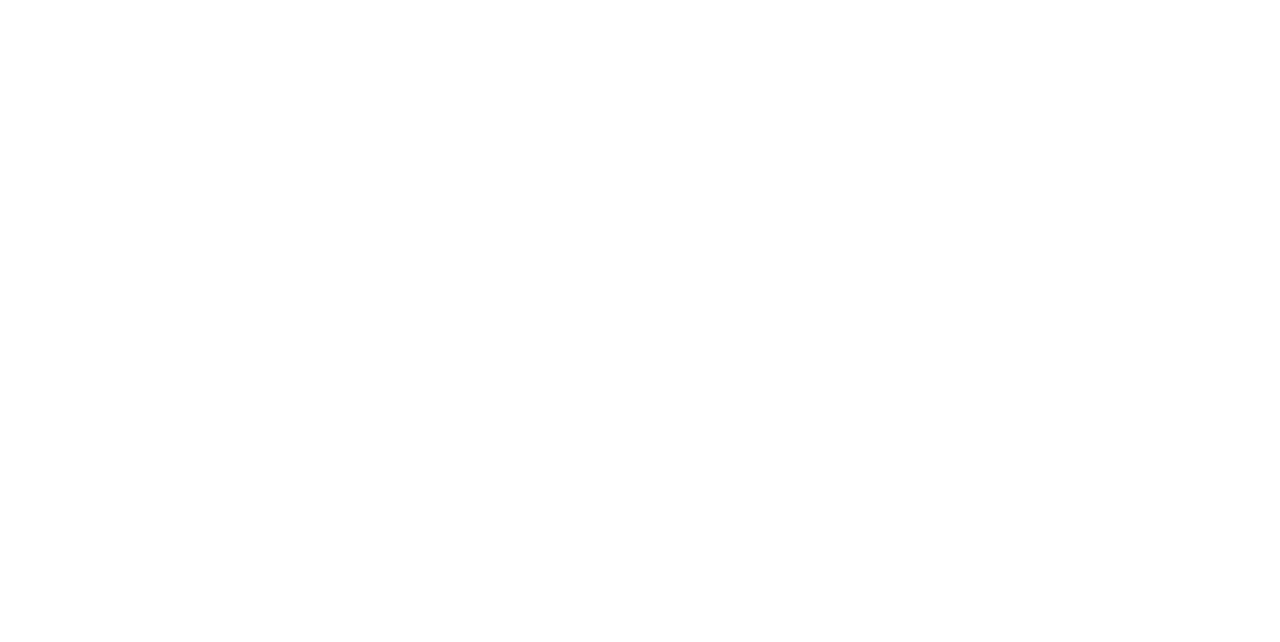
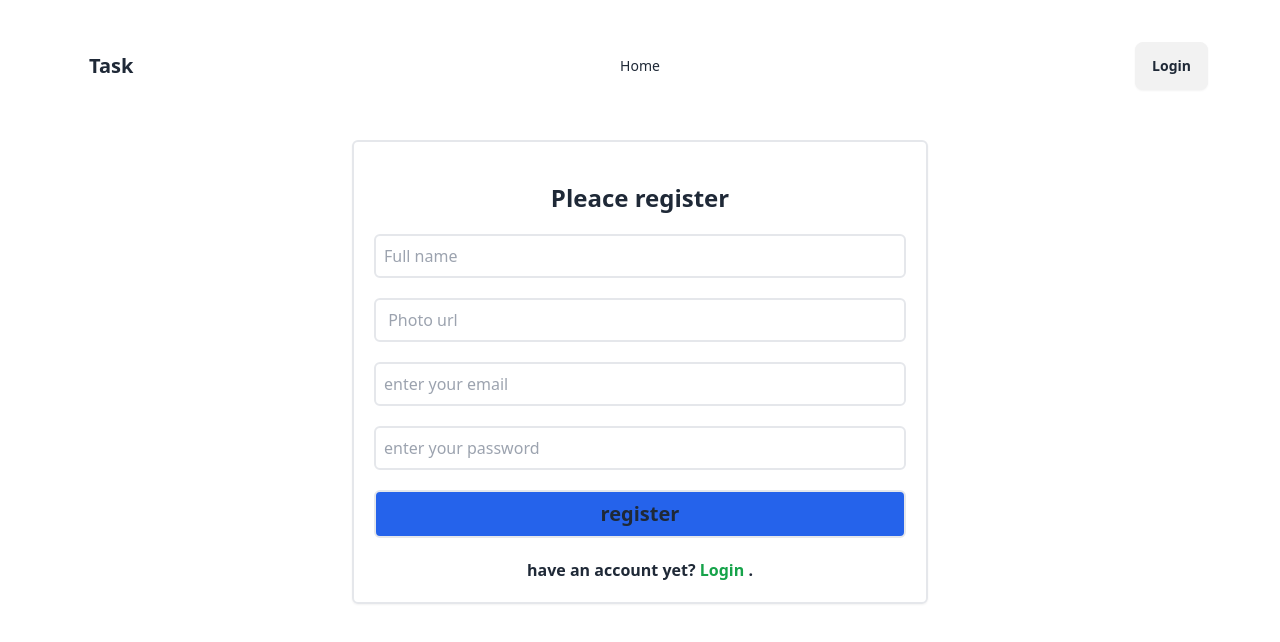
Before and after one commit to rezwanhossen/task-clint, a React (Vite) app: page /reg in a window 1280 px wide. Before the commit this address had no page. Shown: the top 642 px of the page. Built offline with nearby package versions, Linux system fonts and the light colour scheme; no server answers.

Commit message:
email google login

```diff
--- a/package.json
+++ b/package.json
@@ -10,8 +10,11 @@
     "preview": "vite preview"
   },
   "dependencies": {
+    "firebase": "^10.13.0",
     "react": "^18.3.1",
     "react-dom": "^18.3.1",
+    "react-hook-form": "^7.52.2",
+    "react-icons": "^5.3.0",
     "react-router-dom": "^6.26.1"
   },
   "devDependencies": {
--- a/src/Components/Error/Error.jsx
+++ b/src/Components/Error/Error.jsx
@@ -1,4 +1,5 @@
 import React from "react";
+import { Link } from "react-router-dom";
 
 const Error = () => {
   return (
--- /dev/null
+++ b/src/Components/FirbaseProv/FirebaseProvider.jsx
@@ -0,0 +1,50 @@
+import {
+  createUserWithEmailAndPassword,
+  onAuthStateChanged,
+  signInWithEmailAndPassword,
+  signInWithPopup,
+  signOut,
+} from "firebase/auth";
+import React, { useEffect, useState } from "react";
+import { createContext } from "react";
+import auth from "../Firebase/firebase.config";
+import { GoogleAuthProvider } from "firebase/auth";
+export const AuthContext = createContext(null);
+const googlepro = new GoogleAuthProvider();
+const FirebaseProvider = ({ children }) => {
+  const [user, setuser] = useState(null);
+  //creat users
+  const creatUser = (email, password) => {
+    return createUserWithEmailAndPassword(auth, email, password);
+  };
+  // Login user
+  const loginUser = (email, password) => {
+    return signInWithEmailAndPassword(auth, email, password);
+  };
+
+  // logout
+  const logout = () => {
+    return signOut(auth);
+  };
+
+  //GOOGLE LOGIN
+  const googleLogin = () => {
+    return signInWithPopup(auth, googlepro);
+  };
+
+  useEffect(() => {
+    const unsubcrib = onAuthStateChanged(auth, (user) => {
+      if (user) {
+        setuser(user);
+      }
+    });
+    return () => unsubcrib();
+  }, []);
+
+  const allValu = { user, creatUser, loginUser, googleLogin, logout };
+  return (
+    <AuthContext.Provider value={allValu}>{children}</AuthContext.Provider>
+  );
+};
+
+export default FirebaseProvider;
--- /dev/null
+++ b/src/Components/Firebase/firebase.config.js
@@ -0,0 +1,20 @@
+// Import the functions you need from the SDKs you need
+import { initializeApp } from "firebase/app";
+import { getAuth } from "firebase/auth";
+// TODO: Add SDKs for Firebase products that you want to use
+// https://firebase.google.com/docs/web/setup#available-libraries
+
+// Your web app's Firebase configuration
+const firebaseConfig = {
+  apiKey: "AIzaSyCif4ybeThMtSalkJvPAzMwv9r6aSGXd5E",
+  authDomain: "dragon-news-auth-c91fa.firebaseapp.com",
+  projectId: "dragon-news-auth-c91fa",
+  storageBucket: "dragon-news-auth-c91fa.appspot.com",
+  messagingSenderId: "1096508893132",
+  appId: "1:1096508893132:web:d7324c645b43ed4fc8df69",
+};
+
+// Initialize Firebase
+const app = initializeApp(firebaseConfig);
+const auth = getAuth(app);
+export default auth;
--- /dev/null
+++ b/src/Components/Hook/useAuth.jsx
@@ -0,0 +1,9 @@
+import React, { useContext } from "react";
+import { AuthContext } from "../FirbaseProv/FirebaseProvider";
+
+const useAuth = () => {
+  const all = useContext(AuthContext);
+  return all;
+};
+
+export default useAuth;
--- /dev/null
+++ b/src/Components/LoginAndReg/Login.jsx
@@ -0,0 +1,96 @@
+import React, { useContext } from "react";
+import { useForm } from "react-hook-form";
+import { Link } from "react-router-dom";
+import { AuthContext } from "../FirbaseProv/FirebaseProvider";
+import { FaGoogle } from "react-icons/fa";
+
+const Login = () => {
+  const { loginUser, googleLogin } = useContext(AuthContext);
+  const {
+    register,
+    handleSubmit,
+
+    formState: { errors },
+  } = useForm();
+  const onSubmit = (data) => {
+    loginUser(data.email, data.password)
+      .then((result) => {
+        console.log(result.user);
+        // if (result.user) {
+        //   naviget(from);
+        // }
+      })
+      .catch((error) => {
+        console.log(error);
+      })
+
+      .catch((error) => {
+        seterror(error.message);
+      });
+  };
+  const handelSocalLoig = (socalprov) => {
+    socalprov().then((result) => {
+      console.log(result.user);
+      //   if (restlt.user) {
+      //     naviget(from);
+      //   }
+    });
+  };
+  return (
+    <div className="mt-10">
+      <div className=" w-full md:w-[50%] mx-auto p-5 border-2 rounded-md shadow-sm">
+        <h2 className=" text-2xl font-bold text-center my-5">Pleace login</h2>
+        <form
+          onSubmit={handleSubmit(onSubmit)}
+          className=" space-y-5"
+          action=""
+        >
+          <div>
+            <input
+              placeholder="enter your email"
+              className="w-full rounded-md border-2 p-2"
+              type="email"
+              name=""
+              id=""
+              required
+              {...register("email")}
+            />
+          </div>
+
+          <div>
+            <input
+              placeholder="enter your password"
+              className="w-full rounded-md border-2 p-2"
+              type="password"
+              name=""
+              id=""
+              required
+              {...register("password")}
+            />
+          </div>
+          <input
+            className=" border-2 w-full bg-blue-600 p-2 text-xl font-bold rounded-md"
+            type="submit"
+            value="login"
+          />
+        </form>
+        <p className="mt-5 font-bold">
+          {" "}
+          Don't have an account yet?{" "}
+          <Link to="/reg" className=" text-green-600">
+            Sign up
+          </Link>{" "}
+          .
+        </p>
+        <h5 className=" divider text-lg my-4 font-bold">Continue with</h5>
+        <div>
+          <button onClick={() => handelSocalLoig(googleLogin)} className=" btn">
+            <FaGoogle /> Google
+          </button>
+        </div>
+      </div>
+    </div>
+  );
+};
+
+export default Login;
--- /dev/null
+++ b/src/Components/LoginAndReg/Register.jsx
@@ -0,0 +1,99 @@
+// import React from "react";
+
+import { useContext } from "react";
+import { useForm } from "react-hook-form";
+import { Link } from "react-router-dom";
+import { AuthContext } from "../FirbaseProv/FirebaseProvider";
+
+const Register = () => {
+  const { creatUser } = useContext(AuthContext);
+  const {
+    register,
+    handleSubmit,
+
+    formState: { errors },
+  } = useForm();
+
+  const onSubmit = (data) => {
+    const { email, password, fullname, img } = data;
+    creatUser(email, password).then((res) => {
+      console.log(res);
+    });
+  };
+  return (
+    <div>
+      <div className="mt-10">
+        <div className=" w-full md:w-[50%] mx-auto p-5 border-2 rounded-md shadow-sm">
+          <h2 className=" text-2xl font-bold text-center my-5">
+            Pleace register
+          </h2>
+          <form
+            onSubmit={handleSubmit(onSubmit)}
+            className=" space-y-5"
+            action=""
+          >
+            <div>
+              <input
+                className="w-full rounded-md border-2 p-2"
+                type="text"
+                placeholder="Full name"
+                name=""
+                id=""
+                {...register("fullname")}
+                required
+              />
+            </div>
+            <div>
+              <input
+                className="w-full rounded-md border-2 p-2"
+                type="text"
+                placeholder=" Photo url"
+                name=""
+                id=""
+                {...register("img")}
+              />
+            </div>
+            <div>
+              <input
+                placeholder="enter your email"
+                className="w-full rounded-md border-2 p-2"
+                type="email"
+                name=""
+                id=""
+                required
+                {...register("email")}
+              />
+            </div>
+
+            <div>
+              <input
+                placeholder="enter your password"
+                className="w-full rounded-md border-2 p-2"
+                type="password"
+                name=""
+                id=""
+                required
+                {...register("password")}
+              />
+            </div>
+            <input
+              className=" border-2 w-full bg-blue-600 p-2 text-xl font-bold rounded-md"
+              type="submit"
+              value="register"
+            />
+          </form>
+          <p className="mt-5 font-bold">
+            {" "}
+            have an account yet?{" "}
+            <Link to="/login" className=" text-green-600">
+              Login{" "}
+            </Link>{" "}
+            .
+          </p>
+        </div>
+      </div>
+    </div>
+  );
+};
+
+export default Register;
--- a/src/Components/Navbar/Navber.jsx
+++ b/src/Components/Navbar/Navber.jsx
@@ -1,4 +1,5 @@
 import React from "react";
+import { Link } from "react-router-dom";
 
 const Navber = () => {
   const navLink = (
@@ -42,7 +43,9 @@ const Navber = () => {
           <ul className="menu menu-horizontal px-1">{navLink}</ul>
         </div>
         <div className="navbar-end">
-          <a className="btn">Login</a>
+          <Link to="/login" className="btn">
+            Login
+          </Link>
         </div>
       </div>
     </div>
```
Also changed, not shown: src/main.jsx (+21 -2 lines), 1 other file (tests, documents, lock files or other folders).
